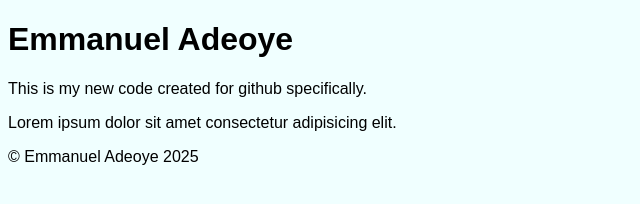
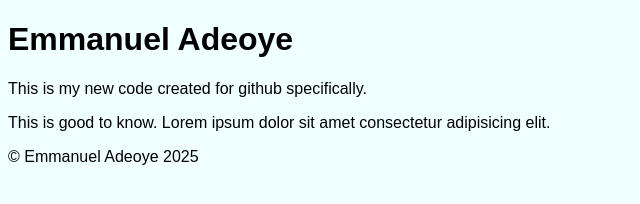
Before and after one commit to E-ADEOYE/Week4-comp6062, a plain HTML site: page index.html in a window 1280 px wide. Shown: the whole page, without its empty margins (0-640 px from the left). Drawn offline with Linux system fonts and the light colour scheme.

Commit message:
Update index.html

```diff
--- a/index.html
+++ b/index.html
@@ -13,7 +13,7 @@
                 This is my new code created for github specifically.
             </p>
             <p>
-               Lorem ipsum dolor sit amet consectetur adipisicing elit.
+               This is good to know. Lorem ipsum dolor sit amet consectetur adipisicing elit.
             </p>
 
         </main>
```
